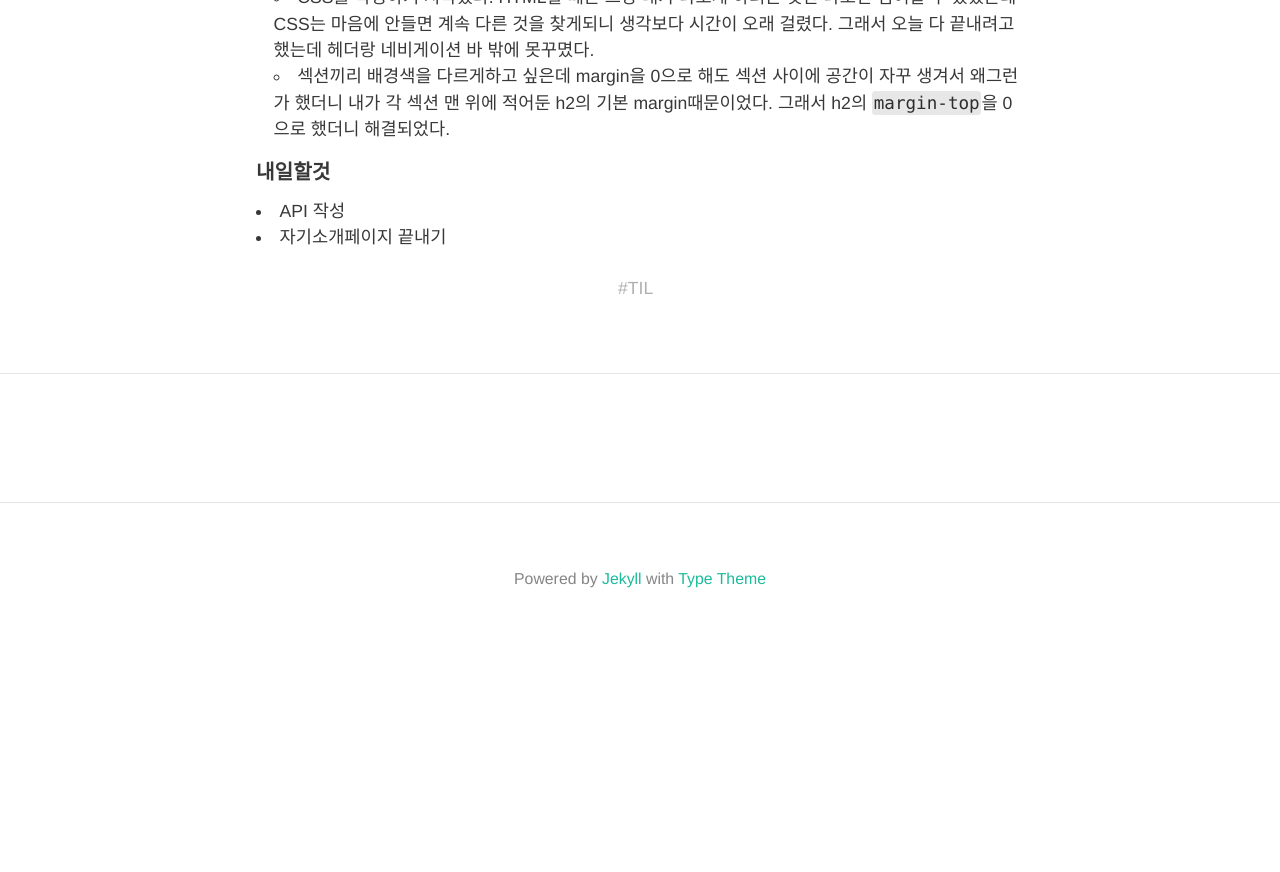
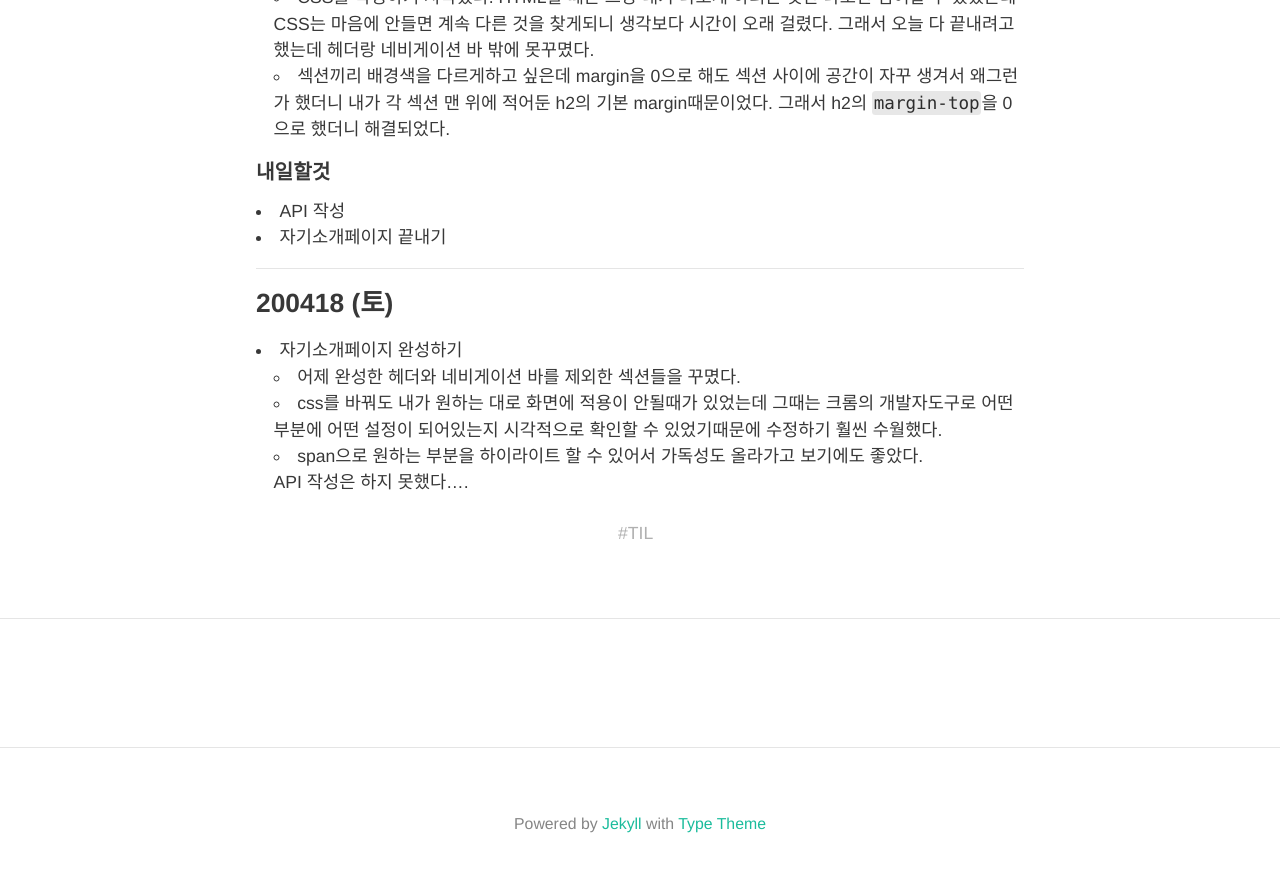
Before and after one commit to HyunlangBan/hyunlangban.github.io, a Jekyll site: the page built from _posts/TIL/2020-04-13-week-til.md, in a window 1280 px wide and 900 px high, scrolled down 3165 px. Shown: the top 872 px of the window. Built offline with Jekyll 4.4.1, drawn with Linux system fonts in a browser that asks for light colours; nearby versions of some CDN libraries; some web fonts are replaced; comment, search, counter and statistics services are not loaded; before the commit the page ends 3820 px from its top, so only the background shows below that.

Commit message:
Add 200418 TIL

```diff
--- a/_posts/TIL/2020-04-13-week-til.md
+++ b/_posts/TIL/2020-04-13-week-til.md
@@ -89,3 +89,13 @@ title: 200413-200419 TIL
 #### 내일할것
 - API 작성
 - 자기소개페이지 끝내기
+
+---
+
+### 200418 (토)
+- 자기소개페이지 완성하기
+  - 어제 완성한 헤더와 네비게이션 바를 제외한 섹션들을 꾸몄다.
+  - css를 바꿔도 내가 원하는 대로 화면에 적용이 안될때가 있었는데 그때는 크롬의 개발자도구로 어떤 부분에 어떤 설정이 되어있는지 시각적으로 확인할 수 있었기때문에 수정하기 훨씬 수월했다.
+  - span으로 원하는 부분을 하이라이트 할 수 있어서 가독성도 올라가고 보기에도 좋았다.
+<br>
+API 작성은 하지 못했다....
```
